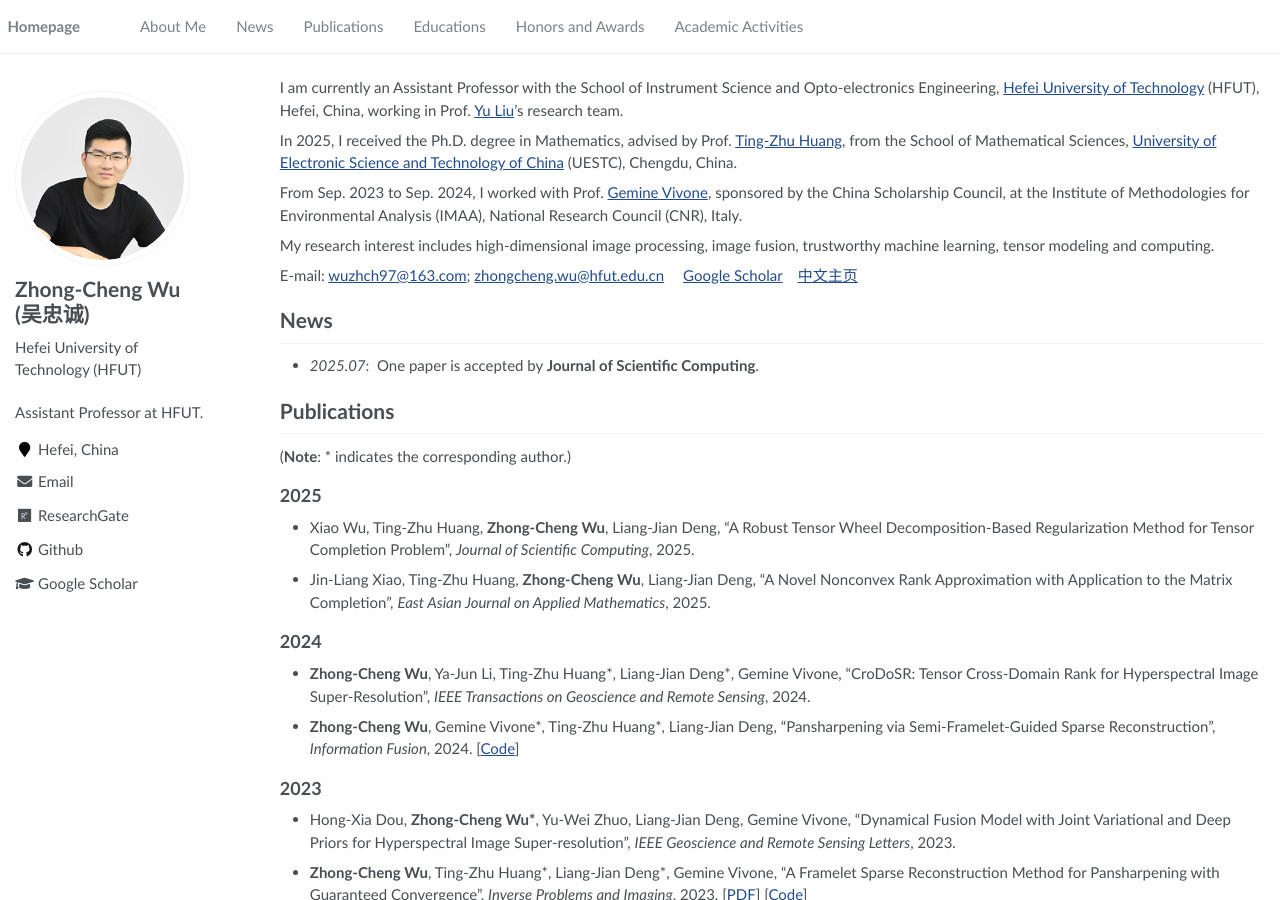
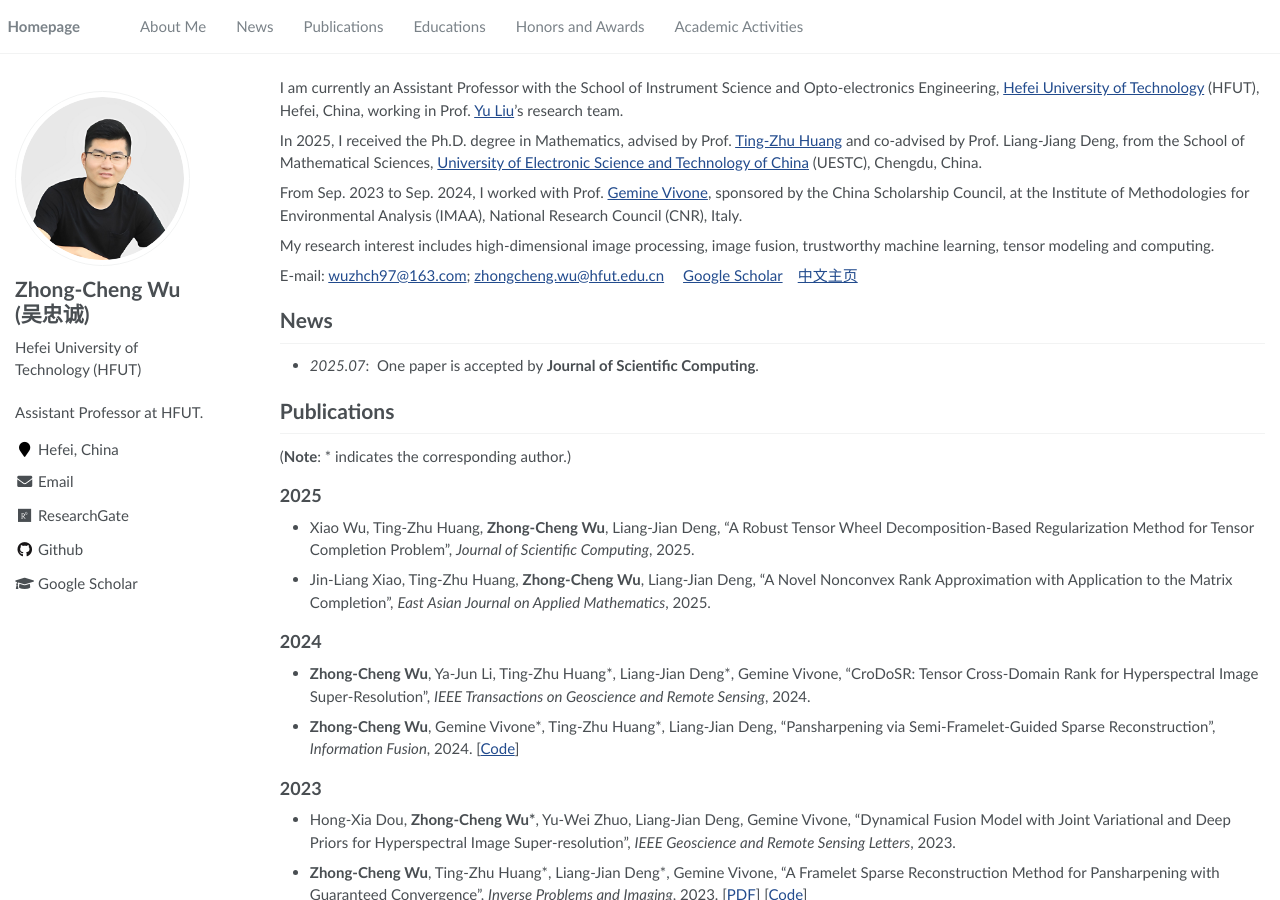
Before and after one commit to zhongchengwu/zhongchengwu.github.io, a Jekyll site: the page built from _pages/about.md, in a window 1280 px wide and 900 px high. Built offline with Jekyll 4.4.1, drawn with Linux system fonts in a browser that asks for light colours.

Commit message:
Update about.md

```diff
--- a/_pages/about.md
+++ b/_pages/about.md
@@ -20,7 +20,7 @@ redirect_from:
 
 I am currently an Assistant Professor with the School of Instrument Science and Opto-electronics Engineering, [Hefei University of Technology](https://www.hfut.edu.cn/) (HFUT), Hefei, China, working in Prof. [Yu Liu](https://sites.google.com/site/yuliu316316/)'s research team.
 
-In 2025, I received the Ph.D. degree in Mathematics, advised by Prof. [Ting-Zhu Huang](http://www.math.uestc.edu.cn/info/1081/2041.htm), from the School of Mathematical Sciences, [University of Electronic Science and Technology of China](https://www.uestc.edu.cn/) (UESTC), Chengdu, China.
+In 2025, I received the Ph.D. degree in Mathematics, advised by Prof. [Ting-Zhu Huang](http://www.math.uestc.edu.cn/info/1081/2041.htm) and co-advised by Prof. Liang-Jiang Deng, from the School of Mathematical Sciences, [University of Electronic Science and Technology of China](https://www.uestc.edu.cn/) (UESTC), Chengdu, China.
 
 From Sep. 2023 to Sep. 2024, I worked with Prof. [Gemine Vivone](https://sites.google.com/site/vivonegemine), sponsored by the China Scholarship Council, at the Institute of Methodologies for Environmental Analysis (IMAA), National Research Council (CNR), Italy.
 
```
